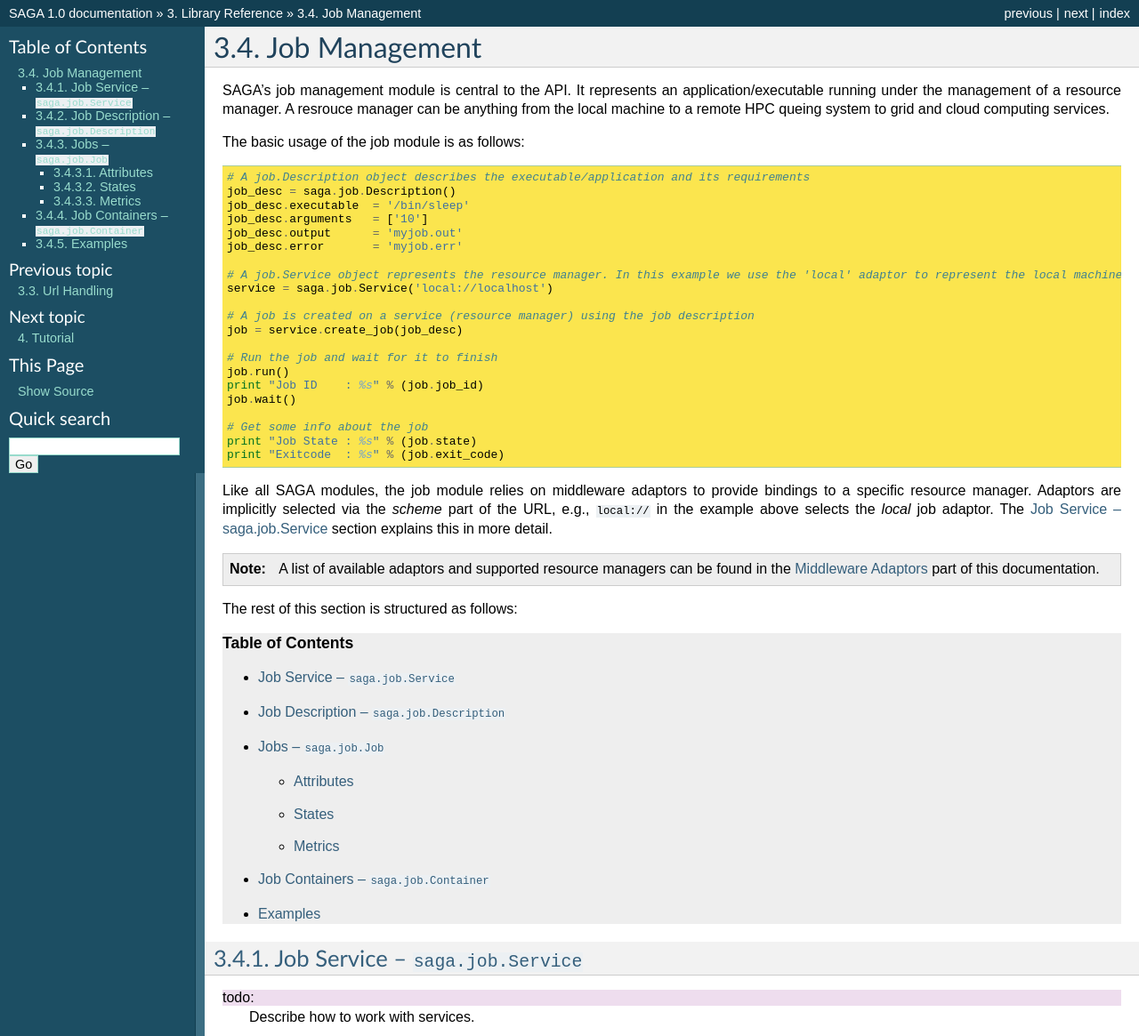
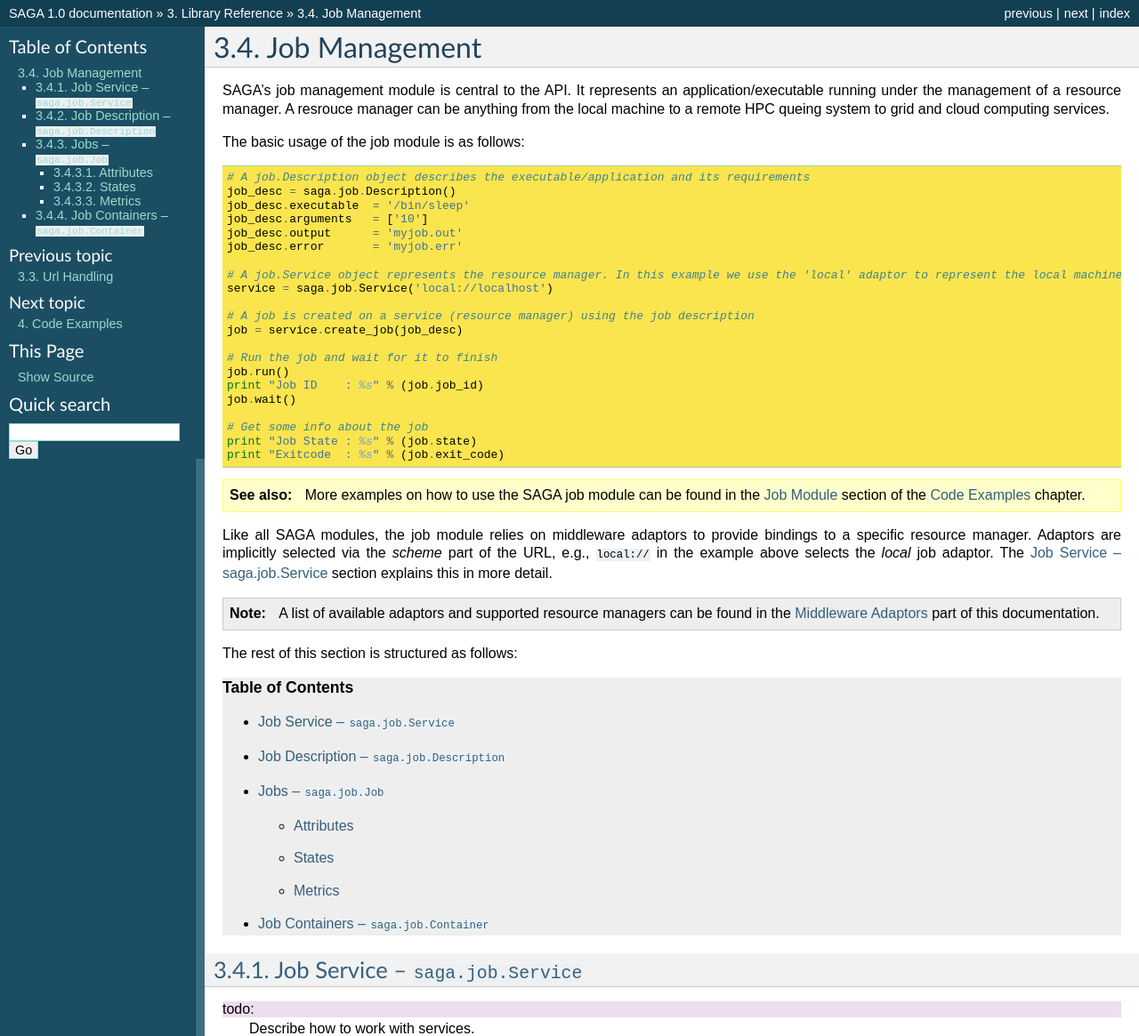
Before and after one commit to radical-cybertools/radical.saga, a Sphinx documentation site: the page built from docs/source/library/job/index.rst, in a window 1280 px wide and 1400 px high, cut to the strip 0-1165 px from the top of the window. Shown: the whole strip at 89% size. Built offline with Sphinx 7.4.7, drawn with Linux system fonts in a browser that asks for light colours; formulas are drawn with MathJax 3; some of the changed text lies outside the part shown.

Commit message:
added examples to sphinx doc

```diff
--- a/docs/source/library/index.rst
+++ b/docs/source/library/index.rst
@@ -1,5 +1,10 @@
+.. _chapter_library_reference:
+
+*****************
 Library Reference
 *****************
+
+Intro library reference...
 
 .. toctree::
    :numbered:
--- a/docs/source/library/job/index.rst
+++ b/docs/source/library/job/index.rst
@@ -1,5 +1,7 @@
+.. _job_managemen:
+
 Job Management
-**************
+==============
 
 SAGA's job management module is central to the API. It
 represents an application/executable running under the management of a resource
@@ -8,27 +10,31 @@ HPC queing system to grid and cloud computing services.
 
 The basic usage of the job module is as follows::
 
-  # A job.Description object describes the executable/application and its requirements
-  job_desc = saga.job.Description()
-  job_desc.executable  = '/bin/sleep'
-  job_desc.arguments   = ['10']
-  job_desc.output      = 'myjob.out'
-  job_desc.error       = 'myjob.err'
+   # A job.Description object describes the executable/application and its requirements
+   job_desc = saga.job.Description()
+   job_desc.executable  = '/bin/sleep'
+   job_desc.arguments   = ['10']
+   job_desc.output      = 'myjob.out'
+   job_desc.error       = 'myjob.err'
 
-  # A job.Service object represents the resource manager. In this example we use the 'local' adaptor to represent the local machine
-  service = saga.job.Service('local://localhost')
+   # A job.Service object represents the resource manager. In this example we use the 'local' adaptor to represent the local machine
+   service = saga.job.Service('local://localhost')
 
-  # A job is created on a service (resource manager) using the job description
-  job = service.create_job(job_desc)
+   # A job is created on a service (resource manager) using the job description
+   job = service.create_job(job_desc)
 
-  # Run the job and wait for it to finish
-  job.run()
-  print "Job ID    : %s" % (job.job_id)
-  job.wait()
+   # Run the job and wait for it to finish
+   job.run()
+   print "Job ID    : %s" % (job.job_id)
+   job.wait()
 
-  # Get some info about the job
-  print "Job State : %s" % (job.state)
-  print "Exitcode  : %s" % (job.exit_code)
+   # Get some info about the job
+   print "Job State : %s" % (job.state)
+   print "Exitcode  : %s" % (job.exit_code)
+
+.. seealso:: More examples on how to use the SAGA job module can be found in
+             the :ref:`code_examples_job` section of the
+             :ref:`chapter_code_examples` chapter.
 
 Like all SAGA modules, the job module relies on  middleware adaptors
 to provide bindings to a specific resource manager. Adaptors are implicitly
@@ -37,7 +43,7 @@ above selects the `local` job adaptor. The :ref:`job_service` section explains
 this in more detail.
 
 .. note:: A list of available adaptors and supported resource managers can be
-          found in the :ref:`middleware_adaptors` part of this documentation.
+          found in the :ref:`chapter_middleware_adaptors` part of this documentation.
 
 The rest of this section is structured as follows:
 
@@ -64,7 +70,7 @@ Job Description -- :class:`saga.job.Description`
 .. warning:: There is no guarantee that all middleware adaptors implement
              all job description attributes. In case a specific attribute
              is not supported, the :meth:`~saga.job.Service.create_job` will throw an
-             exception. Please refer to the :ref:`middleware_adaptors`
+             exception. Please refer to the :ref:`chapter_middleware_adaptors`
              documentation for more details and adaptor-specific lists of
              supported attributes.
 
@@ -189,7 +195,7 @@ Callback functions are attached to a job object via the
 .. warning:: There is no guarantee that all middleware adaptors implement
              these metrics. In case they are not implemented, you can still
              subscribe to them, but you won't receive any callbacks. Please
-             refer to the :ref:`middleware_adaptors` documentation
+             refer to the :ref:`chapter_middleware_adaptors` documentation
              for more details and adaptor-specific lists of supported metrics.
 
 
@@ -207,17 +213,11 @@ Job Containers -- :class:`saga.job.Container`
 
 :todo: Describe how to work with job containers.
 
+.. seealso:: More examples on how to use job containers can be found in
+             the :ref:`code_examples_job` section of the
+             :ref:`chapter_code_examples` chapter.
+
 .. autoclass:: saga.job.Container
    :members:
    :undoc-members:
    :show-inheritance:
-
-
-
-
-.. _examples:
-
-Examples
---------
-
-:todo: example scripts with download (link to example dir)
--- a/docs/source/tutorial/index.rst
+++ b/docs/source/tutorial/index.rst
@@ -1,3 +1,7 @@
-########
+.. _chapter_tutorial:
+
+********
 Tutorial
-########
+********
+
+Intro tutorial
```
Also changed, not shown: docs/source/adaptors/index.rst (+5 -7 lines), docs/source/examples/index.rst (added, +11 -0 lines), docs/source/index.rst (+5 -2 lines), docs/source/library/job/examples.rst (added, +21 -0 lines), docs/source/usage/index.rst (+3 -5 lines), 2 other files.
